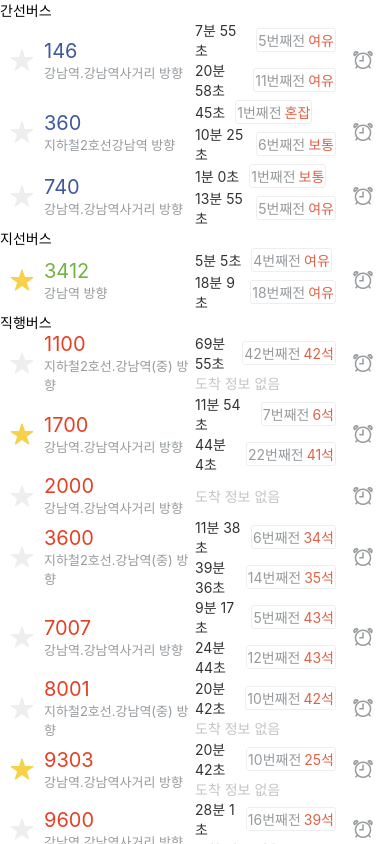
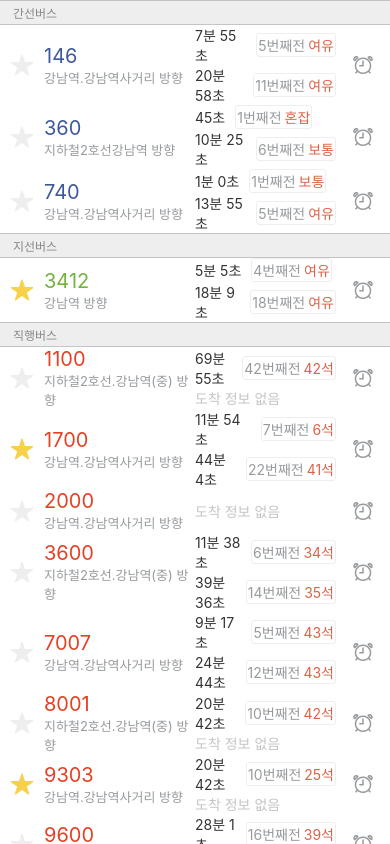
Before and after one commit to woalskdl/kakao-bus, a React Native app: screen / in a window 390 px wide. Built offline with nearby package versions, Linux system fonts and the light colour scheme.

Commit message:
Section header UI

```diff
--- a/App.js
+++ b/App.js
@@ -9,6 +9,21 @@
 export default function App() {
 
   const sections = getSections(busStop.buses);
+
+  const renderSectionHeader = ({section: {title} }) => (
+    <View style={{
+      paddingLeft: 13,
+      paddingVertical: 3,
+      backgroundColor: COLOR.GRAY_1 ,
+      borderTopWidth: 0.5,
+      borderBottomWidth: 0.5,
+      borderTopColor: COLOR.GRAY_2,
+      borderBottomColor: COLOR.GRAY_2
+    }}>
+      <Text style={{ color: COLOR.GRAY_4, fontSize: 12 }}>{title}</Text>
+    </View>
+  );
+
   const renderItem = ({ item: bus }) => {
     const numColor = getBusNumColorByType(bus.type);
 
@@ -75,7 +90,7 @@
       <SectionList
         style={{ flex: 1, width: '100%' }}
         sections={sections}
-        renderSectionHeader={({section: {title} }) => <Text>{title}</Text>}
+        renderSectionHeader={renderSectionHeader}
         renderItem={renderItem}
       />
     </SafeAreaView>
```
